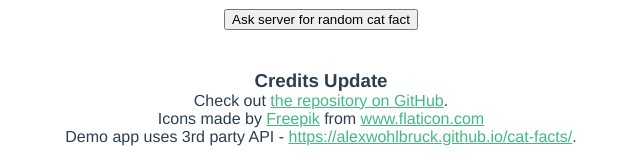
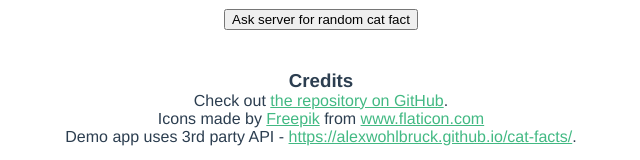
Before and after one commit to pawelgiczewski/demo-webapp, a Vue app: page / in a window 1280 px wide. Shown: the part 426-586 px from the top of the page, without its empty margins (319-959 px from the left). Built offline with nearby package versions, Linux system fonts and the light colour scheme.

Commit message:
change branch for deployment to main

```diff
--- a/src/components/HelloWorld.vue
+++ b/src/components/HelloWorld.vue
@@ -5,7 +5,7 @@
     <p>
       {{ randomCatFact }}
     </p>
-    <h3>Credits Update</h3>
+    <h3>Credits</h3>
     <div>Check out <a href="https://github.com/pawelgiczewski/demo-webapp" target="_blank">the repository on GitHub</a>.</div>
     <div>Icons made by <a href="http://www.freepik.com/" title="Freepik">Freepik</a> from <a href="https://www.flaticon.com/" title="Flaticon">www.flaticon.com</a></div>
     <div>Demo app uses 3rd party API - <a href="https://alexwohlbruck.github.io/cat-facts/" target="_blank">https://alexwohlbruck.github.io/cat-facts/</a>.</div>
```
Also changed, not shown: .travis.yml.
